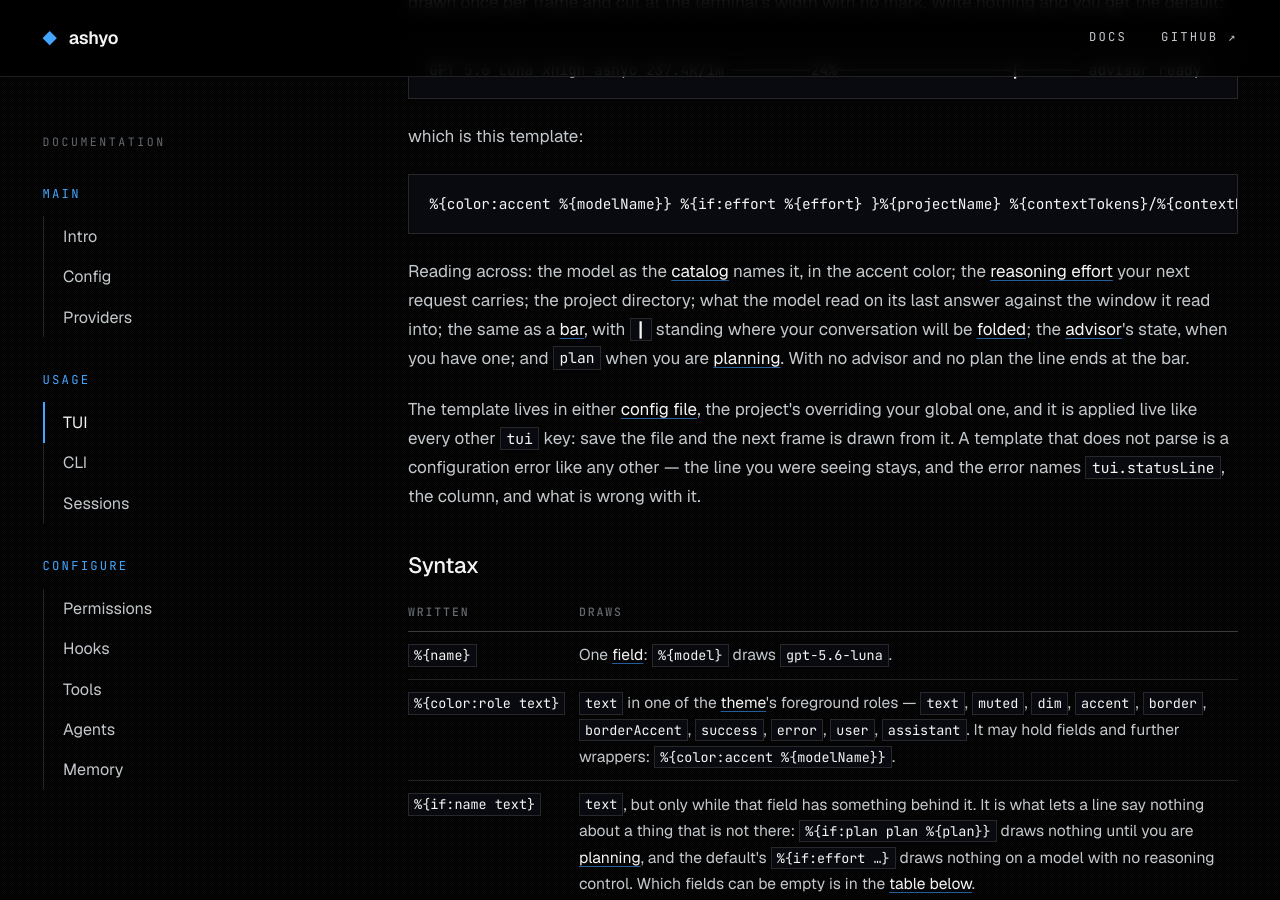
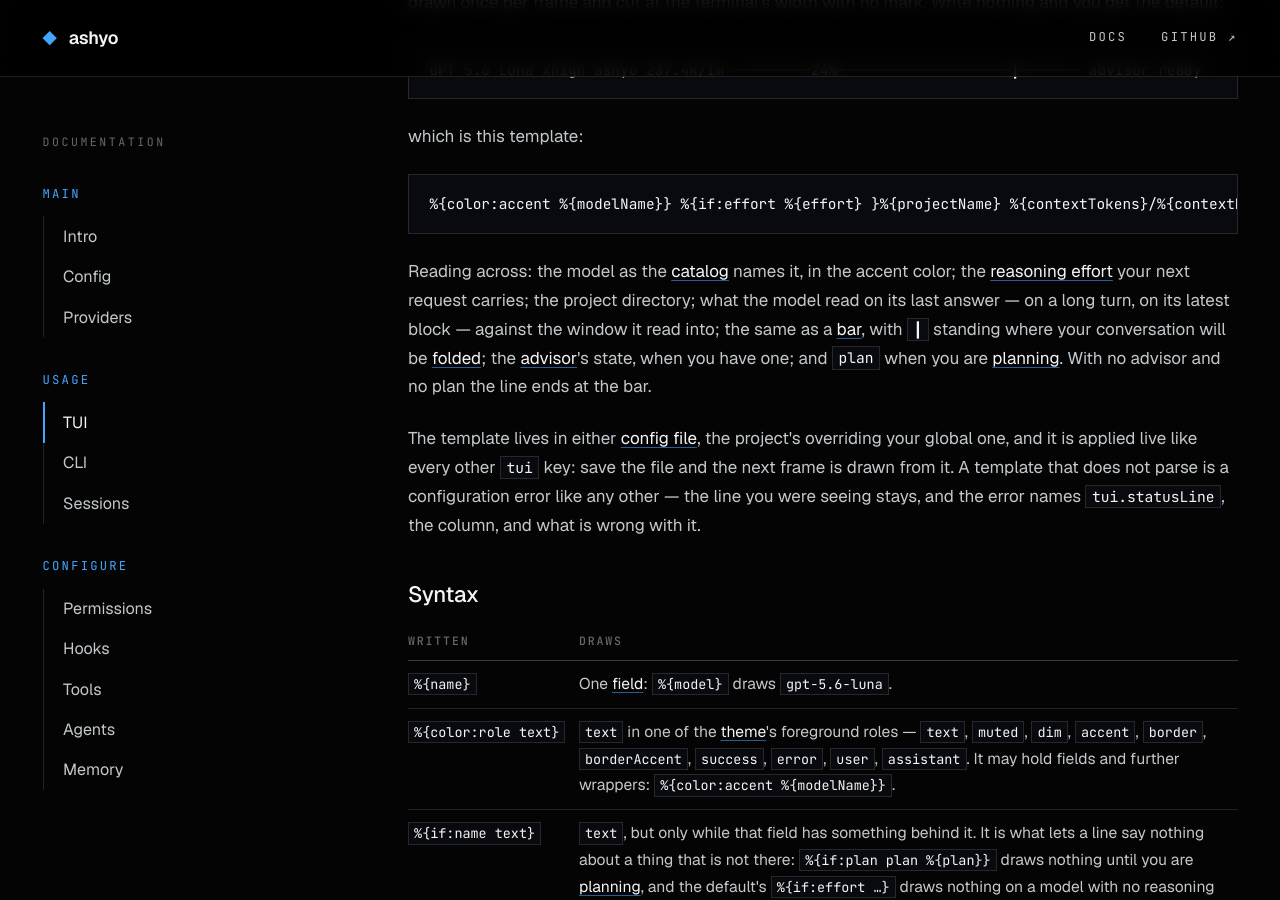
Before and after one commit to ashyo-ai/ashyo-ai.github.io, a Jekyll site: the page built from tui.html, in a window 1280 px wide and 900 px high, scrolled down 27392 px. Built offline with Jekyll 4.4.1, drawn with Linux system fonts in a browser that asks for light colours.

Commit message:
fix(tui): draw the status template from the first frame and follow every block

```diff
--- a/tui.html
+++ b/tui.html
@@ -278,7 +278,7 @@
 <pre class="terminal">GPT 5.6 Luna xhigh ashyo 237.4k/1m ─────────24%────────────────────┃─────── advisor ready</pre>
 <p>which is this template:</p>
 <pre class="terminal">%{color:accent %{modelName}} %{if:effort %{effort} }%{projectName} %{contextTokens}/%{contextMaxTokens} %{contextProgress}%{if:advisor  advisor %{advisor}}%{if:mode  %{mode}}</pre>
-<p>Reading across: the model as the <a href="#model-catalog">catalog</a> names it, in the accent color; the <a href="#reasoning-effort">reasoning effort</a> your next request carries; the project directory; what the model read on its last answer against the window it read into; the same as a <a href="#status-line-bar">bar</a>, with <code>┃</code> standing where your conversation will be <a href="sessions.html#compaction">folded</a>; the <a href="agents.html#advisor">advisor</a>'s state, when you have one; and <code>plan</code> when you are <a href="#plan-mode">planning</a>. With no advisor and no plan the line ends at the bar.</p>
+<p>Reading across: the model as the <a href="#model-catalog">catalog</a> names it, in the accent color; the <a href="#reasoning-effort">reasoning effort</a> your next request carries; the project directory; what the model read on its last answer — on a long turn, on its latest block — against the window it read into; the same as a <a href="#status-line-bar">bar</a>, with <code>┃</code> standing where your conversation will be <a href="sessions.html#compaction">folded</a>; the <a href="agents.html#advisor">advisor</a>'s state, when you have one; and <code>plan</code> when you are <a href="#plan-mode">planning</a>. With no advisor and no plan the line ends at the bar.</p>
 <p>The template lives in either <a href="config.html">config file</a>, the project's overriding your global one, and it is applied live like every other <code>tui</code> key: save the file and the next frame is drawn from it. A template that does not parse is a configuration error like any other — the line you were seeing stays, and the error names <code>tui.statusLine</code>, the column, and what is wrong with it.</p>
 
 <h3 id="status-line-syntax">Syntax</h3>
```
